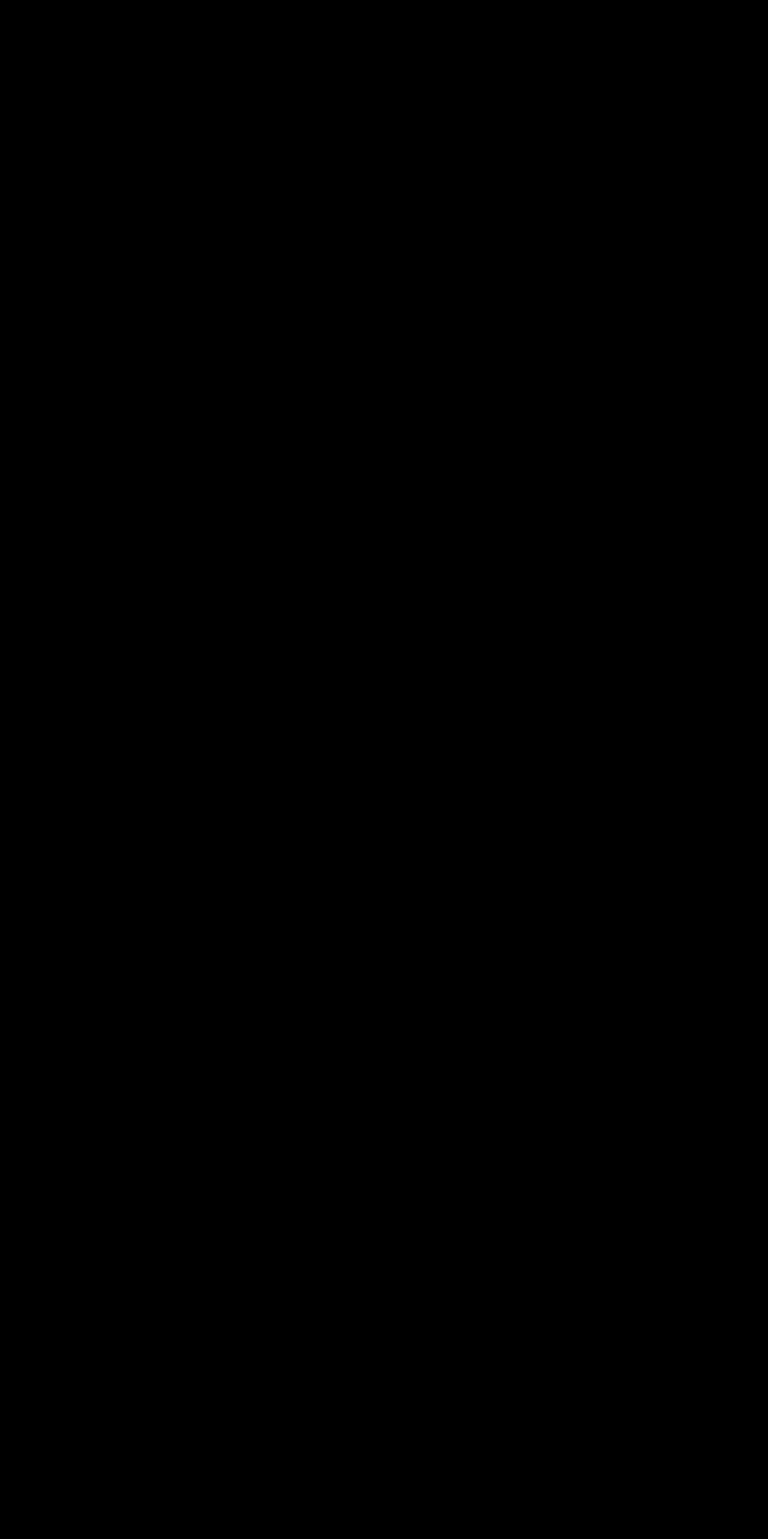
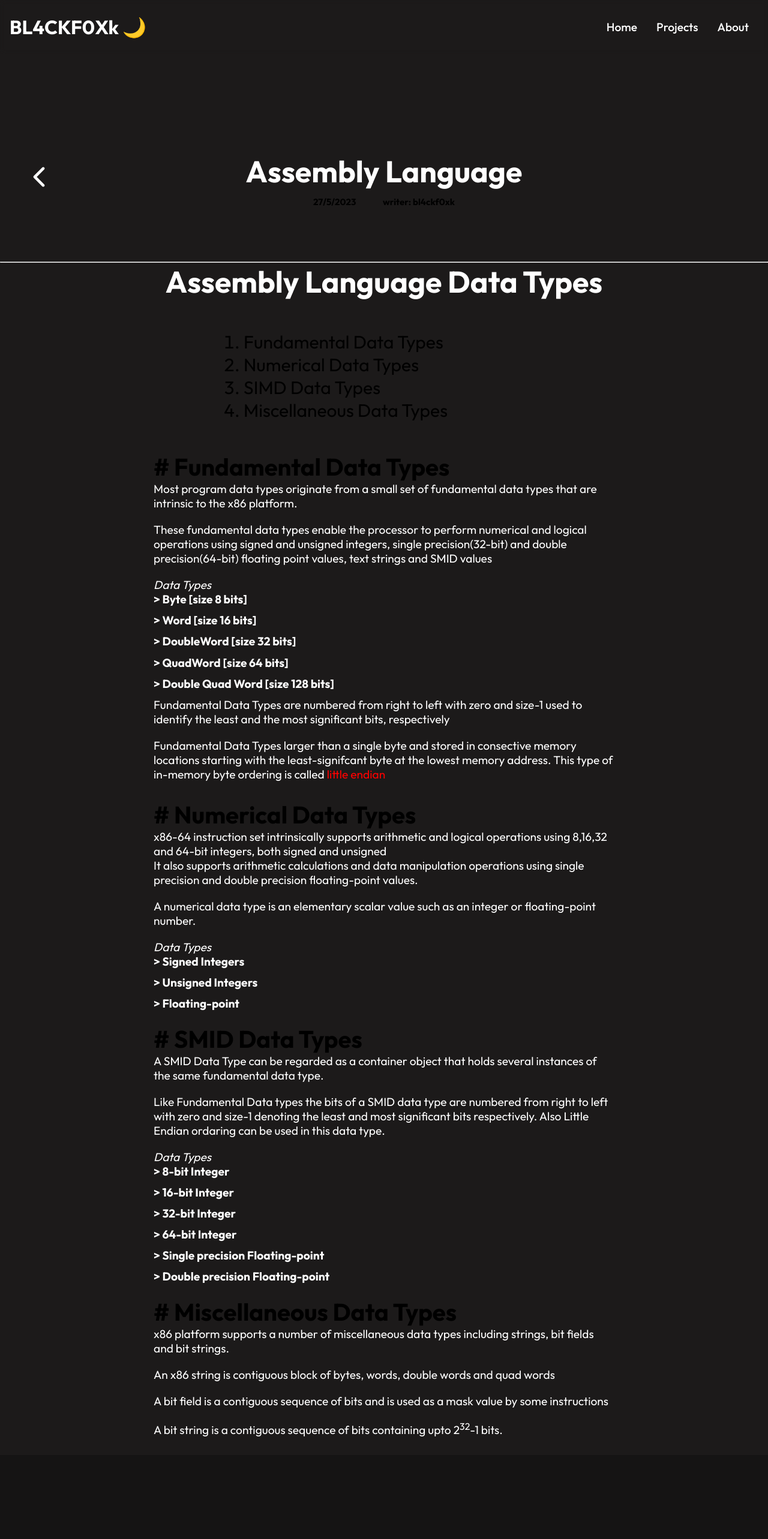
Before and after one commit to BL4CKF0Xk/BL4CKF0Xk.github.io, a React (Create React App) app: page /projects/Assembly_Data_Types in a window 1280 px wide. Before the commit this address had no page. Shown: the top 2566 px of the page at 60% size. Before the commit the page ends 800 px from the top, so only its background shows below. Built offline with nearby package versions, Linux system fonts and the light colour scheme.

Commit message:
Assembly Data Types Post

```diff
--- a/src/App.js
+++ b/src/App.js
@@ -7,6 +7,7 @@
 import Introhtbacademy from './routes/projects/Introhtbacademy';
 import Wayofthinking from './routes/projects/Wayofthinking';
 import Wayoflearning from './routes/projects/Wayoflearning';
+import Assemblydatatypes from './routes/projects/Assembly_Data_Types';
 
 import { Route, Routes } from 'react-router-dom';
 
@@ -20,6 +21,7 @@
         <Route path="/projects/intro-to-htb-academy" element={<Introhtbacademy />} />
         <Route path='/projects/Way-of-thinking' element={< Wayofthinking />} />
         <Route path='/projects/Way-of-learning' element={< Wayoflearning />} />
+        <Route path='/projects/Assembly_Data_Types' element={< Assemblydatatypes />} />
       </Routes>
     </>
   );
--- a/src/components/Slider2.js
+++ b/src/components/Slider2.js
@@ -10,6 +10,16 @@
     <>
       <h1 className='headingsli'>Projects</h1>
       <div className='ProCard2'>
+      <Link to="/projects/Assembly_Data_Types">
+        <Card className="text-center CardCss">
+          <Card.Body>
+            <Card.Title className='Protext'>Starting On Assembly Language</Card.Title>
+            <Card.Text className='cardtext'>
+              I'm looking forward to learn reverse enjineering, so I think it is good to learn assembly language before starting on reverse enjineering.
+              </Card.Text>
+          </Card.Body>
+        </Card>
+        </Link>
       <Link to="/projects/Way-of-learning">
         <Card className="text-center CardCss">
           <Card.Body>
--- /dev/null
+++ b/src/routes/projects/Assembly_Data_Types.js
@@ -0,0 +1,117 @@
+import React from 'react'
+import { IoIosArrowBack } from 'react-icons/io'
+import './blogpost.css'
+
+// import SyntaxHighlighter from 'react-syntax-highlighter';
+// import { atomOneDark } from 'react-syntax-highlighter/dist/esm/styles/hljs';
+
+import { useNavigate} from 'react-router-dom';
+
+
+import Footer from '../../components/Footer'
+import Navbar from '../../components/Navbar';
+import AboutHero from '../../components/AboutHero';
+
+const Assembly_Data_Types = () => {
+
+    const navigate = useNavigate();
+	const goBack = () => {
+		navigate(-1);
+	}
+
+  return (
+    <div className='containerblog'>
+        <Navbar />
+        <AboutHero />
+        <button onClick={goBack} style={{background:'none',border:'none',padding:'0',outline:'inherit',cursor:'pointer',color:'inherit'}}>
+            <IoIosArrowBack className='iconblo' style={{color:"#fff"}}/>
+        </button>
+
+        <div className='headingblog'>
+            <h1>Assembly Language</h1>
+        </div>
+        <div className='headingdet'>
+            <h6>27/5/2023</h6>
+            <h6>writer: bl4ckf0xk</h6>
+        </div>
+        <hr></hr>
+        <div className='blogbody'>
+        <h1 className='headingblog'>Assembly Language Data Types</h1>
+        <ol className='process'>
+            <li>Fundamental Data Types</li>
+            <li>Numerical Data Types</li>
+            <li>SIMD Data Types</li>
+            <li>Miscellaneous Data Types</li>
+        </ol>
+
+        <div className='section'>
+            <h2 className='subheading'># Fundamental Data Types</h2>
+            <p className='subheaddes'>Most program data types originate from a small set of fundamental data types that are intrinsic to the x86 platform.</p>
+            <p className='subheaddes'>These fundamental data types enable the processor to perform numerical and logical operations using signed and unsigned integers, single precision(32-bit) and double precision(64-bit) floating point values, text strings and SMID values</p>
+
+                <p><i>Data Types</i></p>
+                <h4>&#62; Byte                &#91;size 8 bits&#93;</h4>
+                <h4>&#62; Word                &#91;size 16 bits&#93;</h4>
+                <h4>&#62; DoubleWord          &#91;size 32 bits&#93; </h4>
+                <h4>&#62; QuadWord            &#91;size 64 bits&#93;</h4>
+                <h4>&#62; Double Quad Word    &#91;size 128 bits&#93;</h4>
+
+            <p className='subheaddes'>Fundamental Data Types are numbered from right to left with zero and size-1 used to identify the least and the most significant bits, respectively</p>
+            <p className='subheaddes'>Fundamental Data Types larger than a single byte and stored in consective memory locations starting with the least-signifcant byte at the lowest memory address. This type of in-memory byte ordering is called <span style={{color:"red"}}>little endian</span></p>
+
+
+                {/* <div className='code'>
+                <SyntaxHighlighter language="python" style={atomOneDark} customStyle={{padding:"20px"}}>
+                    print("Hello world")
+                </SyntaxHighlighter>
+                </div> */}
+        </div>
+        <div className='section'>
+            <h2 className='subheading'># Numerical Data Types</h2>
+            <p className='subheaddes'>x86-64 instruction set intrinsically supports arithmetic and logical operations using 8,16,32 and 64-bit integers, both signed and unsigned<br></br>
+
+            It also supports arithmetic calculations and data manipulation operations using single precision and double precision floating-point values.</p>
+
+            <p className='subheaddes'>A numerical data type is an elementary scalar value such as an integer or floating-point number.</p>
+
+                <p><i>Data Types</i></p>
+                <h4>&#62; Signed Integers</h4>
+                <h4>&#62; Unsigned Integers</h4>
+                <h4>&#62; Floating-point</h4>
+
+        </div>
+        <div className='section'>
+            <h2 className='subheading'># SMID Data Types</h2>
+            <p className='subheaddes'>A SMID Data Type can be regarded as a container object that holds several instances of the same fundamental data type.</p>
+            <p className='subheaddes'>Like Fundamental Data types the bits of a SMID data type are numbered from right to left with zero and size-1 denoting the least and most significant bits respectively. Also Little Endian ordaring can be used in this data type.</p>
+
+                <p><i>Data Types</i></p>
+                <h4>&#62; 8-bit Integer</h4>
+                <h4>&#62; 16-bit Integer</h4>
+                <h4>&#62; 32-bit Integer</h4>
+                <h4>&#62; 64-bit Integer</h4>
+                <h4>&#62; Single precision Floating-point</h4>
+                <h4>&#62; Double precision Floating-point</h4>
+
+        </div>
+
+        <div className='section'>
+            <h2 className='subheading'># Miscellaneous Data Types</h2>
+            <p className='subheaddes'>x86 platform supports a number of miscellaneous data types including strings, bit fields and bit strings.</p>
+
+            <p className='subheaddes'>An x86 string is contiguous block of bytes, words, double words and quad words</p>
+
+            <p className='subheaddes'>A bit field is a contiguous sequence of bits and is used as a mask value by some instructions</p>
+
+            <p className='subheaddes'>A bit string is a contiguous sequence of bits containing upto 2<sup>32</sup>-1 bits.</p>
+
+
+        </div>
+        </div>
+
+        <Footer />
+    </div>
+  )
+}
+
+export default Assembly_Data_Types
```
Also changed, not shown: 2 other files (tests, documents, lock files or other folders).
